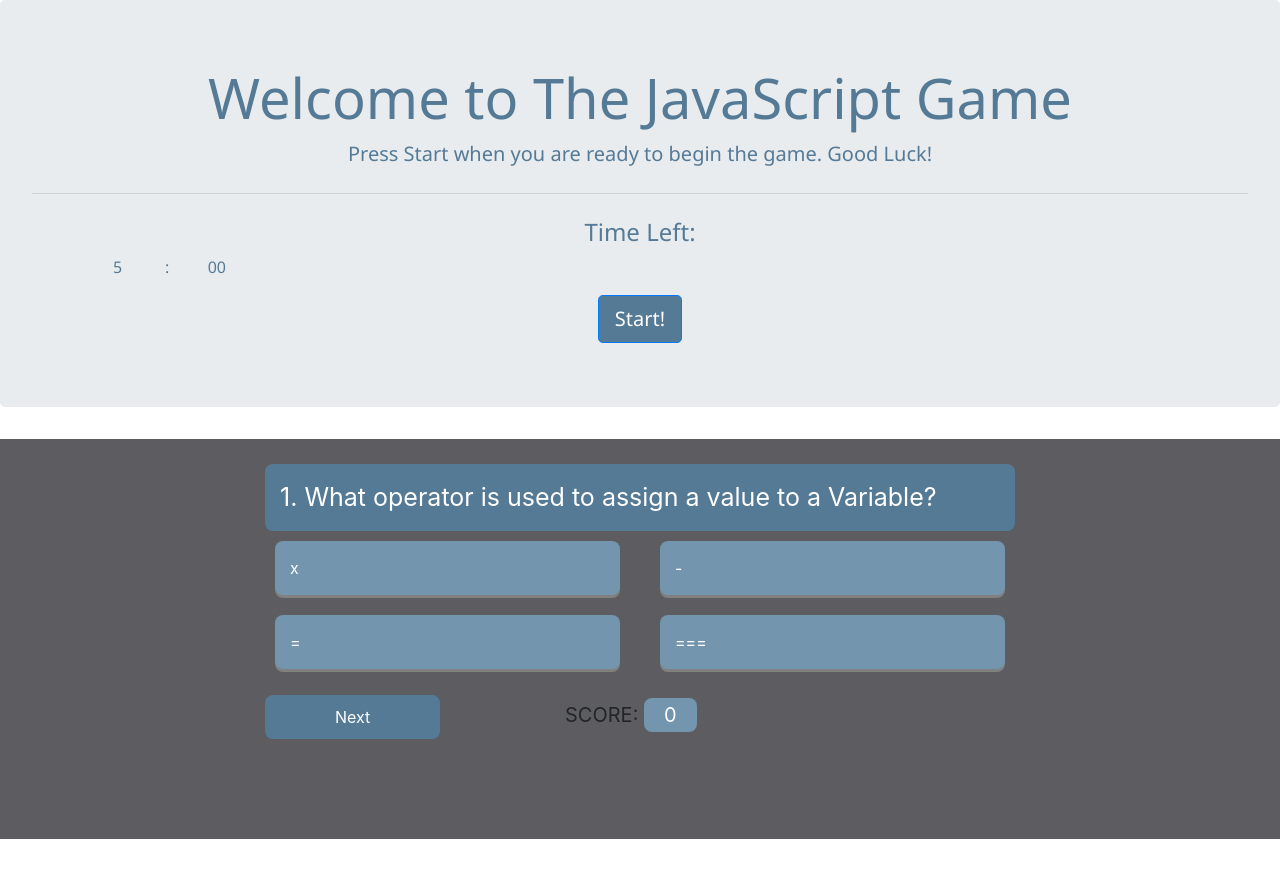
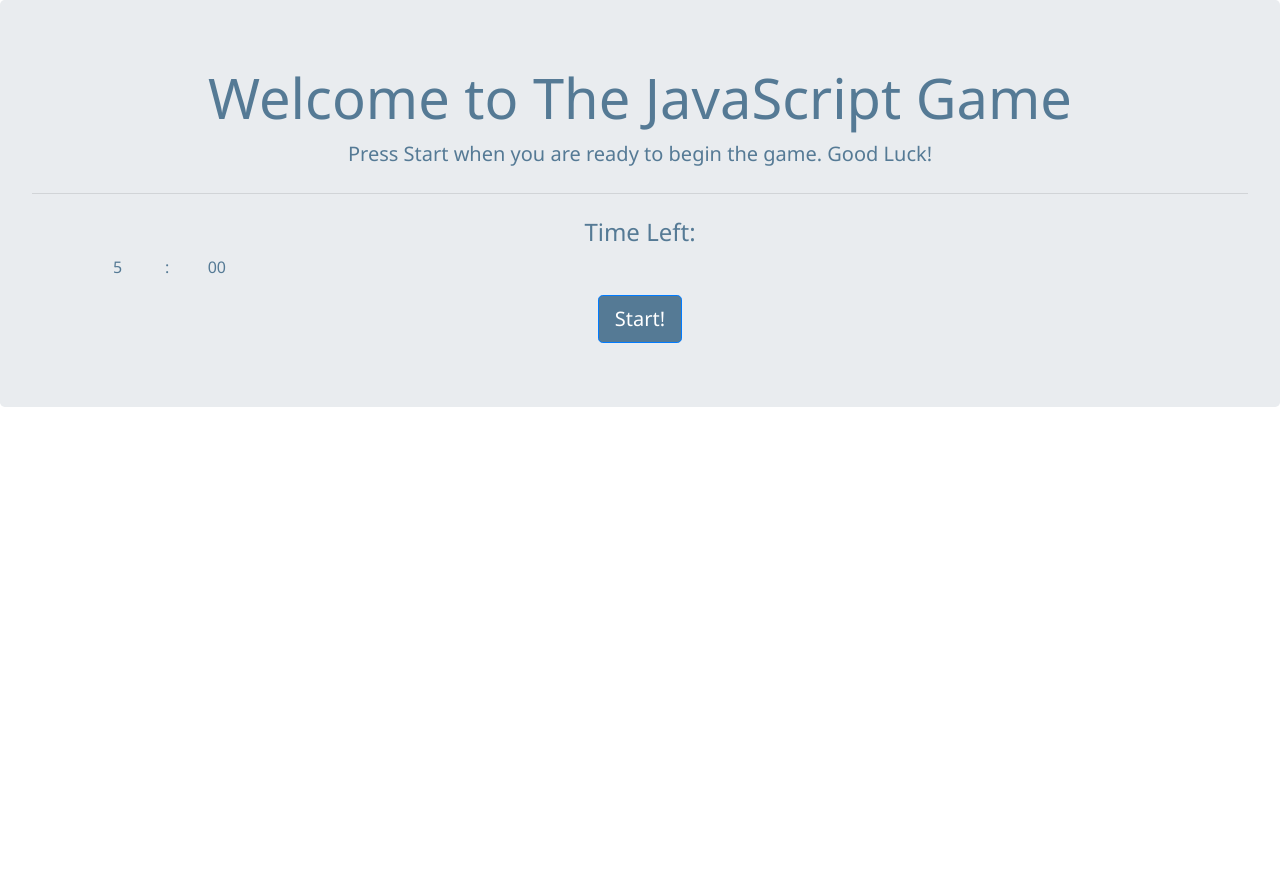
Before and after one commit to BeccaBlanton/javascript_quiz, a plain HTML site: page index.html in a window 1280 px wide. After the commit the page ends 800 px from the top, so only its background shows below. Drawn offline with nearby package versions, Linux system fonts and the light colour scheme.

Commit message:
restarted functions for running quiz. made new pseudo coding, new base HTML and CSS. Starting point #2

```diff
--- a/index.html
+++ b/index.html
@@ -29,29 +29,6 @@
 
     </Header>
 <Main>
-    <div class="quiz-wrapper">
-        <div id="questionBox" class="question">
-            Sample Question
-        </div>
-        <div class="options">
-            <ul id="ul">
-                <li id="opt1" onclick="button(this)"></li>
-                <li id="opt2" onclick="button(this)"></li>
-                <li id="opt3" onclick="button(this)"></li>
-                <li id="opt4" onclick="button(this)"></li>
-            </ul>
-        </div>
-        <div class="score">
-            <div class="next">
-                <button id="btnNext" type="button" onclick="next()">
-                  Next
-                </button>
-            </div>
-            <div class="score-card">
-                SCORE: <span id="scoreCard">0</span>
-            </div>
-        </div>
-    </div>
 </Main>
 <script type="text/javascript" src="https://code.jquery.com/jquery-3.5.1.min.js" integrity="sha256-9/aliU8dGd2tb6OSsuzixeV4y/faTqgFtohetphbbj0=" crossorigin="anonymous"></script>
     <script src="script.js"></script>
--- a/script.js
+++ b/script.js
@@ -10,12 +10,17 @@ give end game statement
 form that allows to enter intials
 initials and score posted onto page
 */
-//Starting elements to pull from HTML for main elements and timer function
+
 var startBtn = document.getElementById('startBtn')
 var submitBtn = document.getElementById('submitBtn');
 var minutesDisplay = document.querySelector("#minutes");
 var secondsDisplay = document.querySelector("#seconds");
-
+//GLOBALS
+const currentQuestion =''
+const score = 0
+//press start and quiz begins and time starts
+startBtn.addEventListener('click', initQuiz)
+startBtn.addEventListener('click', startTimer)
 //Timer Variables
 var totalSeconds = 300;
 var secondsElapsed = 0;
@@ -60,19 +65,9 @@ function startTimer() {
         return formattedSeconds;
       }
 
-startBtn.addEventListener("click", startTimer);
 
-
-
-var ul = document.getElementById('ul')
-var nextButton = document.getElementById('btnNext');
-var quizbox = document.getElementById('questionBox')
-var opt1 = document.getElementById('opt1')
-var opt2 = document.getElementById('opt2')
-var opt3 = document.getElementById('opt3')
-var opt4 = document.getElementById('opt4')
-
-var app={
+//array of questions, choices and answers
+var questionArr={
     questions: [
         {
           question: "What operator is used to assign a value to a Variable?",
@@ -100,61 +95,59 @@ var app={
           correctAnswer: 2
       }
       ],
-        index:0,
-        load:function(){
-            if(this.index<=this.questions.length-1){
-                quizbox.innerHTML=this.index+1 + ". " +this.questions[this.index].question;
-                opt1.innerHTML=this.questions[this.index].choices[0];
-                opt2.innerHTML=this.questions[this.index].choices[1];
-                opt3.innerHTML=this.questions[this.index].choices[2];
-                opt4.innerHTML=this.questions[this.index].choices[3];
-            }
-            else {
-                quizbox.innerHTML="Quiz Completed!";
-                ul.style.display="none";
-                nextButton.style.display="none";
-            }
-        },
-        next: function(){
-            this.index++;
-            this.load();
-        },
-        check: function(ele){
-            var id=ele.id.split('');
-            if(id[id.length-1]==this.questions[this.index].correctAnswer){
-                this.score++;
-                ele.className="correct";
-                this.scoreCard();
-            }
-            else{
-                ele.className="wrong";
-            }
-        },
-        preventClick:function(){
-            for(let i=0; i<ul.children.length; i++){
-                ul.children[i].style.pointerEvents="none";
-            }
-        },
-        allowClick:function(){
-            for(let i=0; i<ul.children.length; i++){
-                ul.children[i].style.pointerEvents="auto";
-                ul.children[i].className=''
-            }
-        },
-        score:0,
-        scoreCard:function(){
-            scoreCard.innerHTML= this.score + "/" + this.questions.length;
-        }
+    }
+
+
+
+//function for start of quiz
+function initQuiz(){
+//init globals
+currentQuestion = 0
+starttimer()
+loadNextQuestion()
+}
+    function timer(){
+console.log(timer.started)
+    }
+//first question appears on screen with multiple buttons
+//if correct, get one point
+//else incorrect answer. and time deducted from timer
+function checkAnswers(){
+if()
+    currentQuestion++
+
+else()
+loadNextQuestion(currentQuestion)
 }
 
-window.load=app.load();
+//press any option and next question loads
 
-function button(ele){
-    app.check(ele);
-    app.preventClick();
+function loadNextQuestion(currentQuestionIndex){
+    console.log(questions[currentQuestionIndex])
+//load up question
+//continue until all questions
+//end quiz when time runs out or al questions are answered
+}
+//continue until all questions
+//end quiz when time runs out or al questions are answered
+function saveData(){
+//give out alert end message
+//form pops up to fill in initials and put in score
+//score loads onto page.
 }
 
-function next(){
-    app.next();
-    app.allowClick();
+
+//Ui logic
+//attach event listeners to all the options
+
+
+//button for init game
+document.querySelector('#start').addEventListener('click', initQuiz)
+
+function(e){
+    if(e.target.classlist.contains('option')){
+        return
+    }
+    //do the thing
 }
+//button for each answer, runs check answer
--- a/style.css
+++ b/style.css
@@ -22,96 +22,3 @@ body{
 main{
   background-color: #5D5C61;
 }
-.quiz-wrapper{
-  height: 400px;
-  width: 800px;
-  background-color: #5D5C61;
-  margin: 30px auto;
-  border-radius: 8px;
-  padding:25px
-}
-
-.quiz-wrapper .question{
-  min-height: 50px;
-  background-color: #557A95;
-  border-radius: 8px;
-  color: white;
-  padding: 15px;
-  float: left;
-  width: 100%;
-  font-size: 25px;
-}
-
-.quiz-wrapper .options{
-  float: left;
-  width: 100%;
-}
-
-.quiz-wrapper .options ul{
-  list-style: none;
-  padding: 0%;
-  display: flex;
-  justify-content: space-between;
-  flex-wrap: wrap;
-}
-
-.quiz-wrapper .options ul li{
-  display: inline-block;
-  background-color:#7395AE;
-  width: 46%;
-  padding: 15px;
-  border-radius: 8px;
-  margin-bottom: 30px;
-  margin: 10px;
-  color: white;
-  box-shadow: 0px 3px 0px grey;
-  cursor: pointer;
-}
-
-.quiz-wrapper .options ul li.correct{
-  background-color: #86C232;
-  box-shadow: 0px 3px 0px grey;
-}
-
-.quiz-wrapper .options ul li.wrong{
-  background-color: #E85A4F;
-  box-shadow: 0px 3px 0px grey;
-}
-
-.quiz-wrapper .options ul li:active{
-  box-shadow: 0px 0px 0px  rgb(84, 110, 179);
-}
-
-
-
-.quiz-wrapper .score {
-  float: left;
-  width: 100%;
-}
-
-.quiz-wrapper .score .next{
-  width: 40%;
-  float: left;
-}
-
-.quiz-wrapper .score .next button{
-  padding: 10px 70px;
-  color: white;
-  background-color: #557A95;
-  border: none;
-  border-radius: 8px;
-}
-
-.quiz-wrapper .score .score-card{
-  width: 60%;
-  float: left;
-  line-height: 40px;
-  font-size: 20px;
-}
-
-.quiz-wrapper .score .score-card span{
-  background-color: #7395AE;
-  padding: 5px 20px;
-  border: none;
-  color:white;
-  border-radius: 8px;
```
